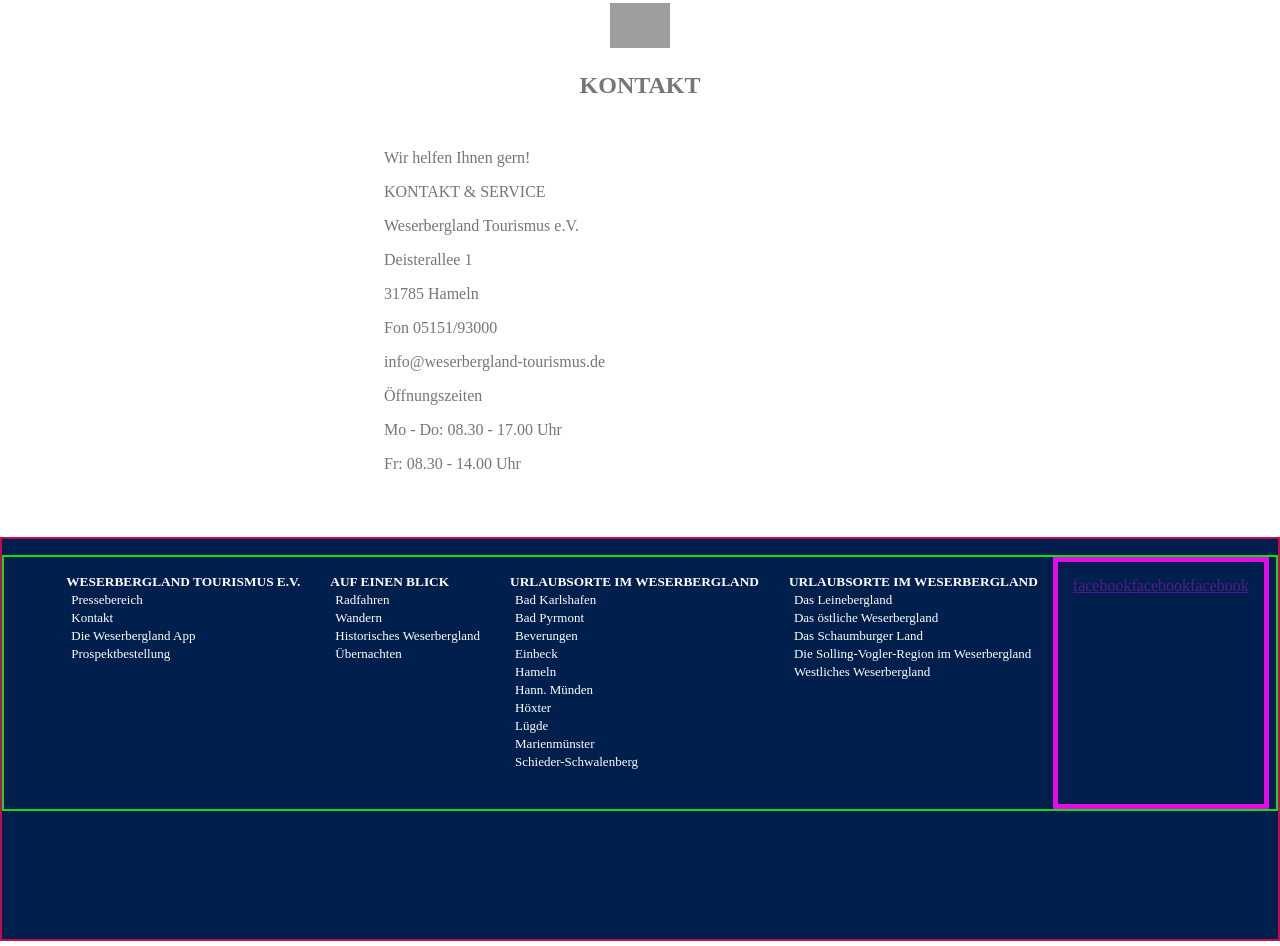
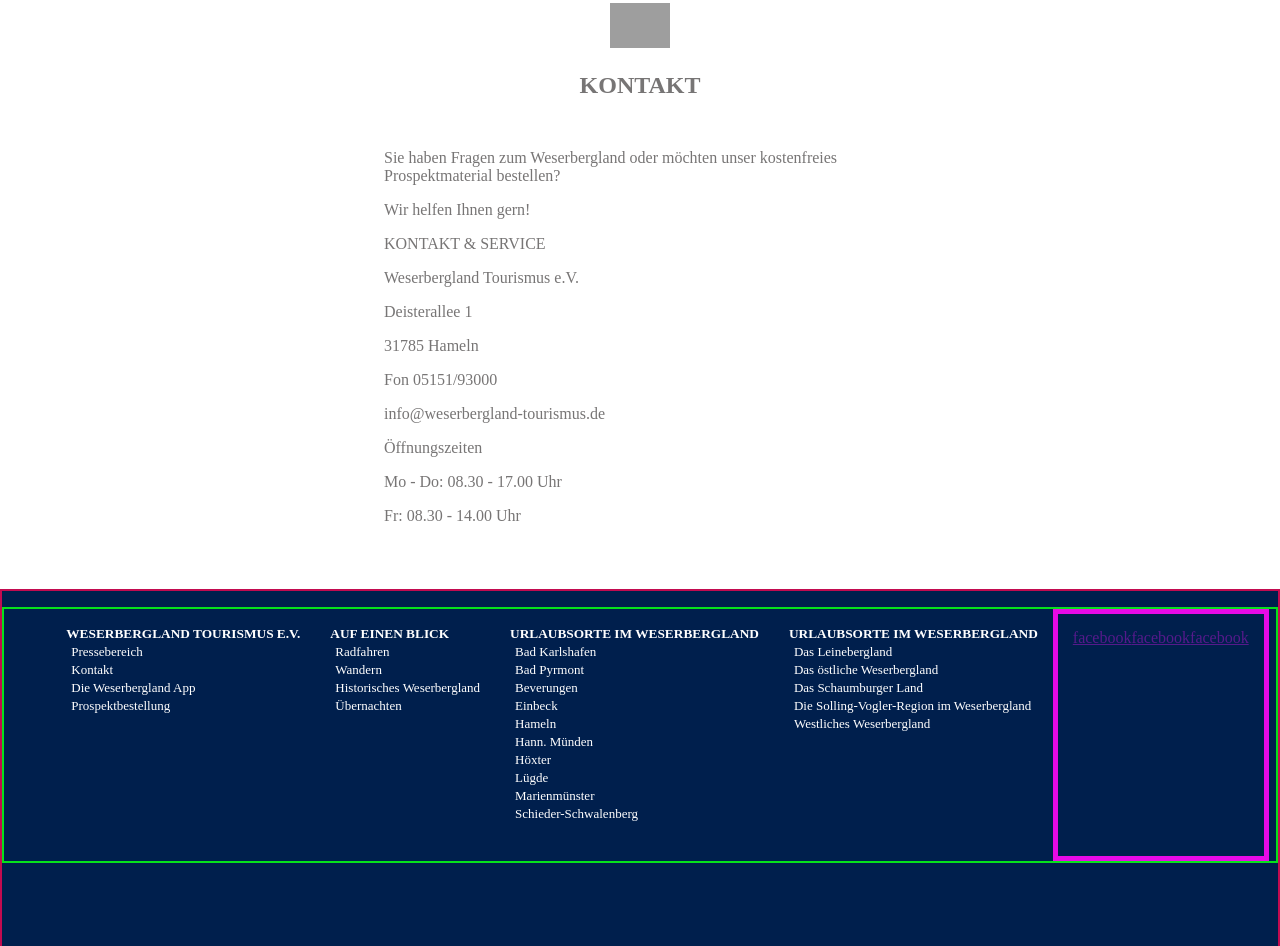
Before and after one commit to Sdztrk/Clone-Website-Weserbergland, a plain HTML site: page index.html in a window 1280 px wide. Shown: the part 1964-2910 px from the top of the page. Drawn offline with Linux system fonts and the light colour scheme; grey boxes are pictures that could not be loaded.

Commit message:
added Paragragh

```diff
--- a/index.html
+++ b/index.html
@@ -136,6 +136,7 @@
                 <img src="https://ecall-messaging.com/wp-content/uploads/2020/11/F24-eCall_Icon_Information.svg" alt="Kontakt" width="60px">
             </div>
             <h2>KONTAKT</h2>
+            <p>Sie haben Fragen zum Weserbergland oder möchten unser kostenfreies Prospektmaterial bestellen?            </p>
             <p>Wir helfen Ihnen gern!            </p>
             <p >KONTAKT & SERVICE            </p>
             <p>Weserbergland Tourismus e.V.            </p>
```
